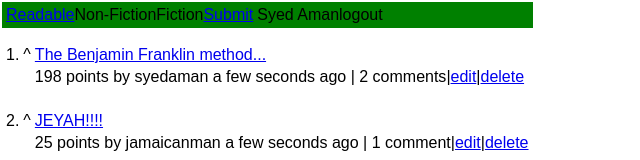
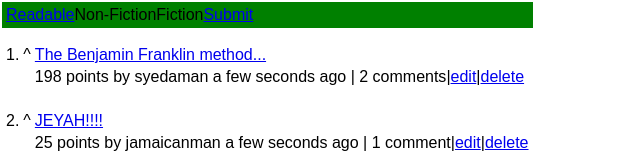
Before and after one commit to islamhaqq/Readable, a React (Create React App) app: page / in a window 1280 px wide. Shown: the top 160 px of the page, without its empty margins (0-640 px from the left). Built offline with nearby package versions, Linux system fonts and the light colour scheme.

Commit message:
remove username and logout button from navbar

```diff
--- a/src/components/NavBar.js
+++ b/src/components/NavBar.js
@@ -13,10 +13,6 @@
 							<a>Fiction</a>
 							<Link to="/submit">Submit</Link>
 						</td>
-						<td className="navigation-bar-profile-actions">
-							<a>Syed Aman</a>
-							<a>logout</a>
-						</td>
 					</tr>
 				</tbody>
 			</table>
```
